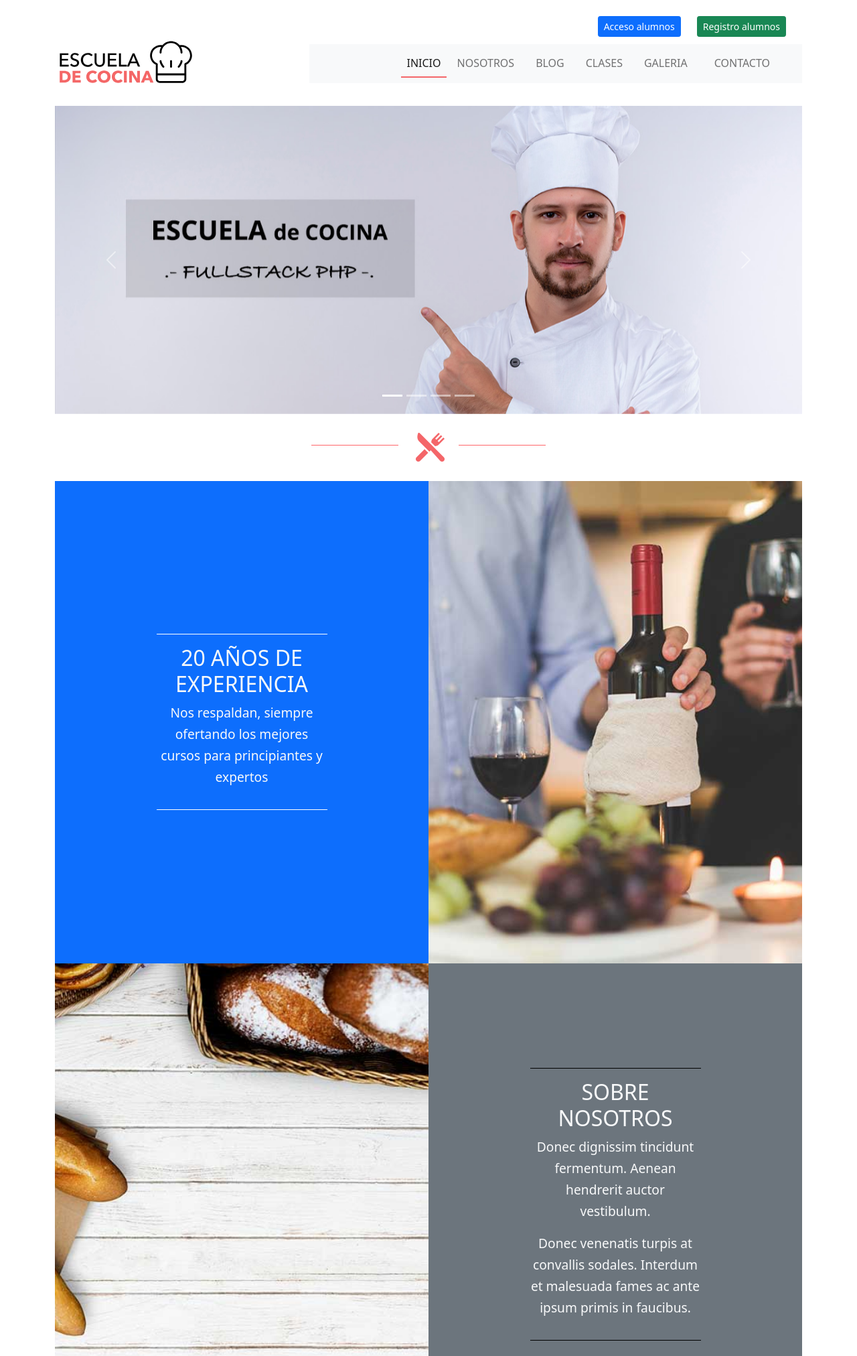
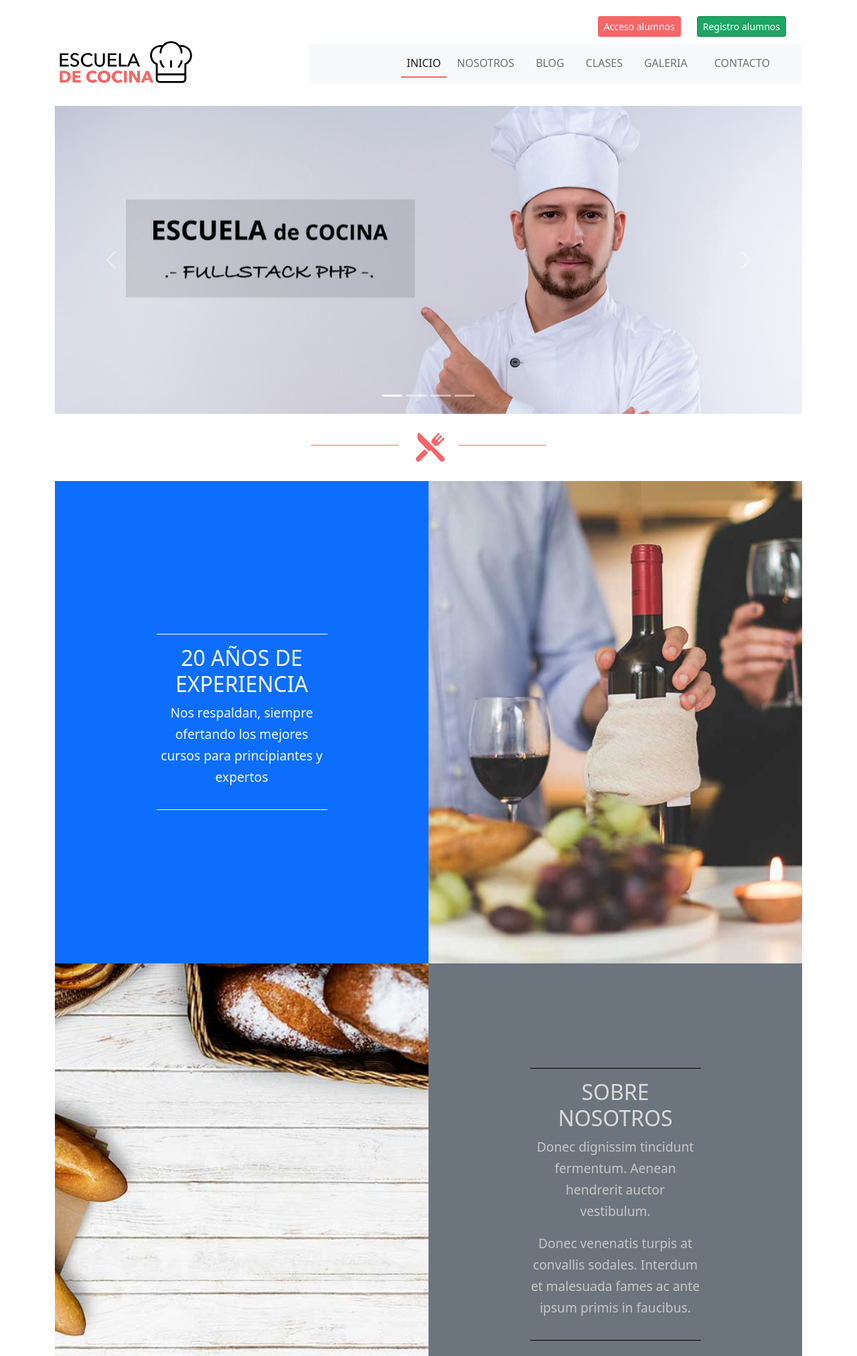
Before and after one commit to pedrosalgueroanillo/Fullstack-php, a PHP site: page /PHP_M4/index.php in a window 1280 px wide. Shown: the top 2024 px of the page at 67% size. Run offline with PHP 8.4, Linux system fonts and the light colour scheme.

Commit message:
Redefinir clases de color

```diff
--- a/PHP_M4/css/style-m4.css
+++ b/PHP_M4/css/style-m4.css
@@ -3,11 +3,54 @@
     --secundario: #c7c57d;
     --gris: #f5f5f5;
 }
+
 body {
     font-family: 'Roboto', sans-serif;
     color:#303030;
     background-color: #f1f1f1;
 }
+/*------------------------------------*
+    Paleta de colores
+*------------------------------------*/
+button.btn-primary {
+    background-color: #f46767 ;
+    border-color: #f46767 ;
+}
+button.btn-primary:hover {
+    background-color: #ec1f1f ;
+    border-color: #ec1f1f ;
+}
+p.text-secondary {
+	color: #4e667c !important;
+}
+button.btn-success {
+    background-color: #1da564;
+}
+button.btn-success:hover {
+    background-color: #136c41;
+}
+p.text-danger {
+    color: #aa0000 !important;
+}
+p.text-warning {
+	color: #4f3d06 !important;
+}
+p.text-info {
+	color: #0c90aa !important;
+}
+p.text-light {
+	color: #c6c7c8 !important;
+}
+p.text-dark {
+	color: #44494d !important;
+}
+p.text-muted {
+	color: #015cac !important;
+}
+h2.text-white {
+	color: #dbd9d9 !important;
+}
+
 /*------------------------------------*
     comunes
 *------------------------------------*/
@@ -46,9 +89,7 @@ header {
     display: flex;;
     justify-content: flex-end;
 }
-/* body.index .clases {
-    background-color: #f5f5f5;
-} */
+
 .imagen > div{
     height: 30rem;
 }
@@ -181,7 +222,9 @@ aside .inverso::after {
     font-size: 1rem;
     margin: 0;
 }
-/** Imagenes **/
+/*------------------------------------*
+    Imagenes
+*------------------------------------*/
 .imagen-destacada {
     height: 24rem;
     background-size: cover;
--- a/PHP_M4/index.php
+++ b/PHP_M4/index.php
@@ -104,7 +104,7 @@
             <div class="row justify-content-center align-items-center h-100">
                 <div class="col-sm-8 col-md-6">
                     <div class="contenido text-center py-3">
-                        <h2 class="text-uppercase text-light">Sobre Nosotros</h2>
+                        <h2 class="text-uppercase text-white">Sobre Nosotros</h2>
 
                         <p class="text-light"> Donec dignissim tincidunt fermentum. Aenean hendrerit auctor vestibulum. </p>
 
@@ -251,7 +251,7 @@
 
                 <div class="row justify-content-end">
                     <div class="col-sm-4 text-right">
-                        <a href="clases.html" class="btn btn-danger">Ver Todas las Clases</a>
+                        <a href="#" class="btn btn-danger">Ver Todas las Clases</a>
                     </div>
                 </div>
             </div>
@@ -279,15 +279,15 @@
             <div class="row justify-content-between align-items-center">
                 <div class="col-md-7">
                         <nav class="nav d-flex flex-column text-center flex-md-row   justify-content-md-start justify-content-center">
-                            <a href="nosotros.html" class="nav-link">Nosotros</a>
-                            <a href="blog.html" class="nav-link">Blog</a>
-                            <a href="clases.html" class="nav-link">Clases</a>
-                            <a href="galeria.html" class="nav-link">Galería</a>
-                            <a href="contacto.html" class="nav-link">Contacto</a>
+                            <a href="#" class="nav-link">Nosotros</a>
+                            <a href="#" class="nav-link">Blog</a>
+                            <a href="#" class="nav-link">Clases</a>
+                            <a href="#" class="nav-link">Galería</a>
+                            <a href="#" class="nav-link">Contacto</a>
                         </nav>
                 </div>
                 <div class="col-md-5">
-                    <p class="copyright text-center text-md-right">Todos los derechos reservados</p>
+                    <p class="copyright text-center text-md-right text-secondary">Todos los derechos reservados</p>
                 </div>
             </div>
         </div>
```
